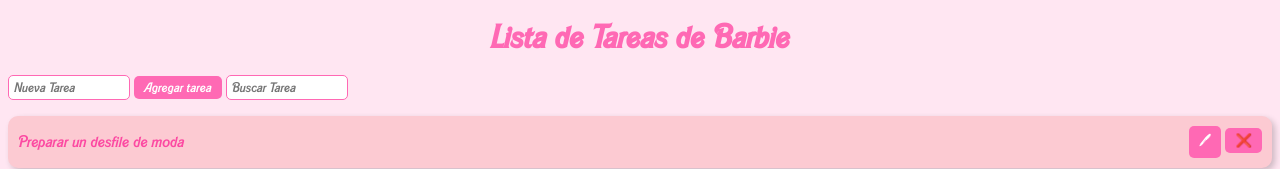
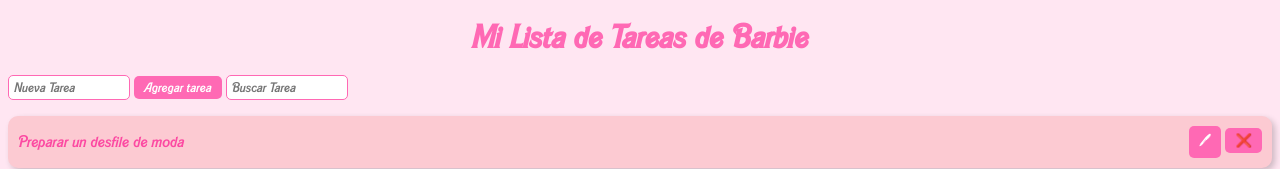
Before and after one commit to FabioDrizZt/Mi-Lista-de-Tareas-de-Barbie, a plain HTML site: page index.html in a window 1280 px wide. Shown: the top 169 px of the page. Drawn offline with Linux system fonts and the light colour scheme.

Commit message:
Cambie el titulo

```diff
--- a/index.html
+++ b/index.html
@@ -7,7 +7,7 @@
     <link rel="stylesheet" href="css/style.css" />
   </head>
   <body>
-    <h1>Lista de Tareas de Barbie</h1>
+    <h1>Mi Lista de Tareas de Barbie</h1>
     <input
       type="text"
       name="taskInput"
```
